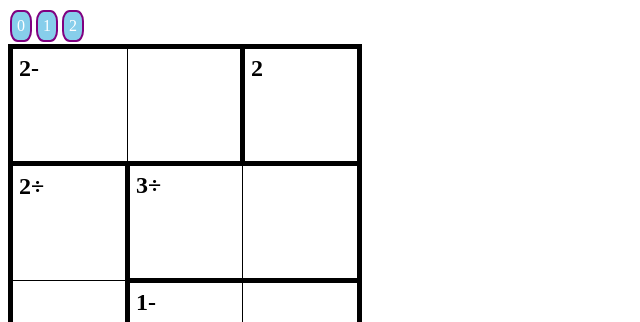
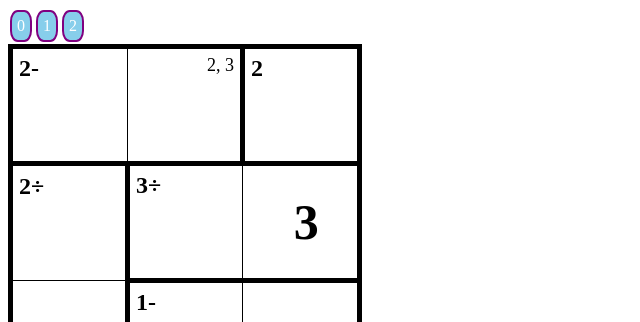
Before and after one commit to sburba/laduradura, a React app: page / in a window 1280 px wide. Shown: the top 322 px of the page, without its empty margins (0-640 px from the left). Built offline with nearby package versions, Linux system fonts and the light colour scheme; the HTML template or start-up script is replaced by a standard one.

Commit message:
Fixed bug in Box showValues function

```diff
--- a/src/components/Box.jsx
+++ b/src/components/Box.jsx
@@ -14,7 +14,7 @@ export default class Box extends React.Component {
         };
 
         var boxStyle = {
-            display: '-webkit-flex',
+            display: 'flex',
             width: '100px',
             height: '100px',
             padding: '5px'
@@ -22,36 +22,27 @@ export default class Box extends React.Component {
 
         var annotationStyle = {
             textAlign: 'right',
-            WebKitFlexGrow: 1,
-            flexGrow: 1,
-            flex: 1,
+            flexGrow: 6,
+            flex: 6,
             fontSize: 18
         };
 
         var valueStyle = {
             fontWeight: 'bold',
-            display: '-webkit-flex',
-            WebKitAlignItems: 'center',
+            display: 'flex',
             alignItems: 'center',
-            WebKitJustifyContent: 'center',
             justifyContent: 'center',
-            WebKitFlexGrow: 1,
-            flexGrow: 1,
-            flex: 1,
+            flexGrow: 6,
+            flex: 6,
             fontSize: 50
         };
 
         var labelStyle = {
             fontWeight: 'bold',
-            WebKitFlexGrow: 1,
             flexGrow: 1,
             flex: 1,
             fontSize: 24
         };
-
-        // var values = [1, 2, 3, 4, 5, 6];
-        // <div style = {valueStyle}> 4 </div>
-        // <div style = {annotationStyle}> {values.join(", ")} </div>
 
         function showValues(values) {
             if(values.length == 1) {
--- a/src/index.jsx
+++ b/src/index.jsx
@@ -1,11 +1,18 @@
 import React from 'react';
 import ReactDOM from 'react-dom';
 import PuzzleGrid from './components/PuzzleGrid.jsx'
-import state from '../samples/simple-3.rendering';
+import state from '../samples/simple-3.storage';
+import storageToRender from "./converters/storageToRender";
+
+var renderingState = storageToRender(state);
+
+renderingState.cells[0][1].values = [2,3];
+renderingState.cells[1][2].values = [3];
+
 
 ReactDOM.render(
     <div>
-		<PuzzleGrid state={state} />
+		<PuzzleGrid state={renderingState} />
     </div>,
     document.getElementById('app')
 );
```
